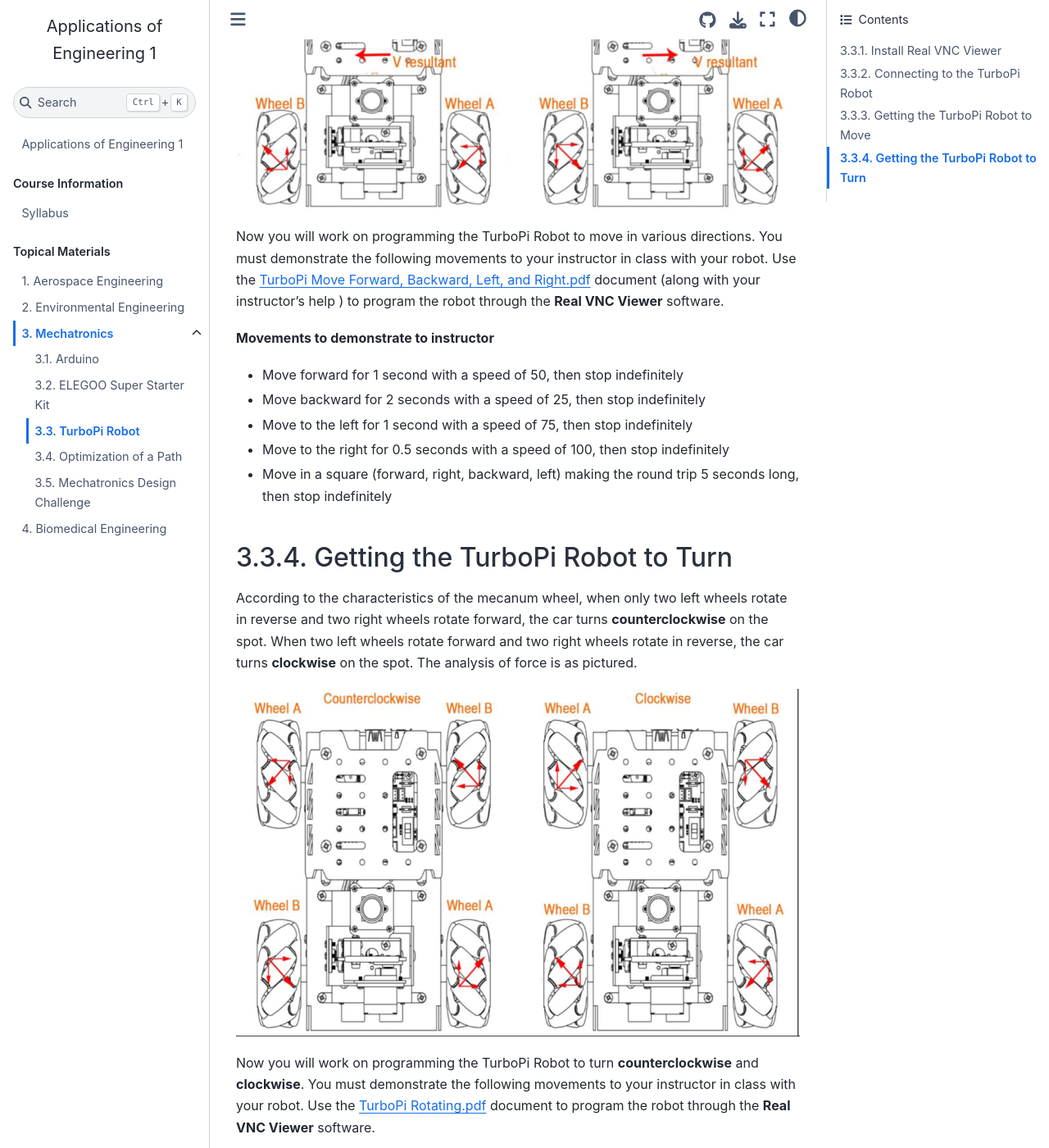
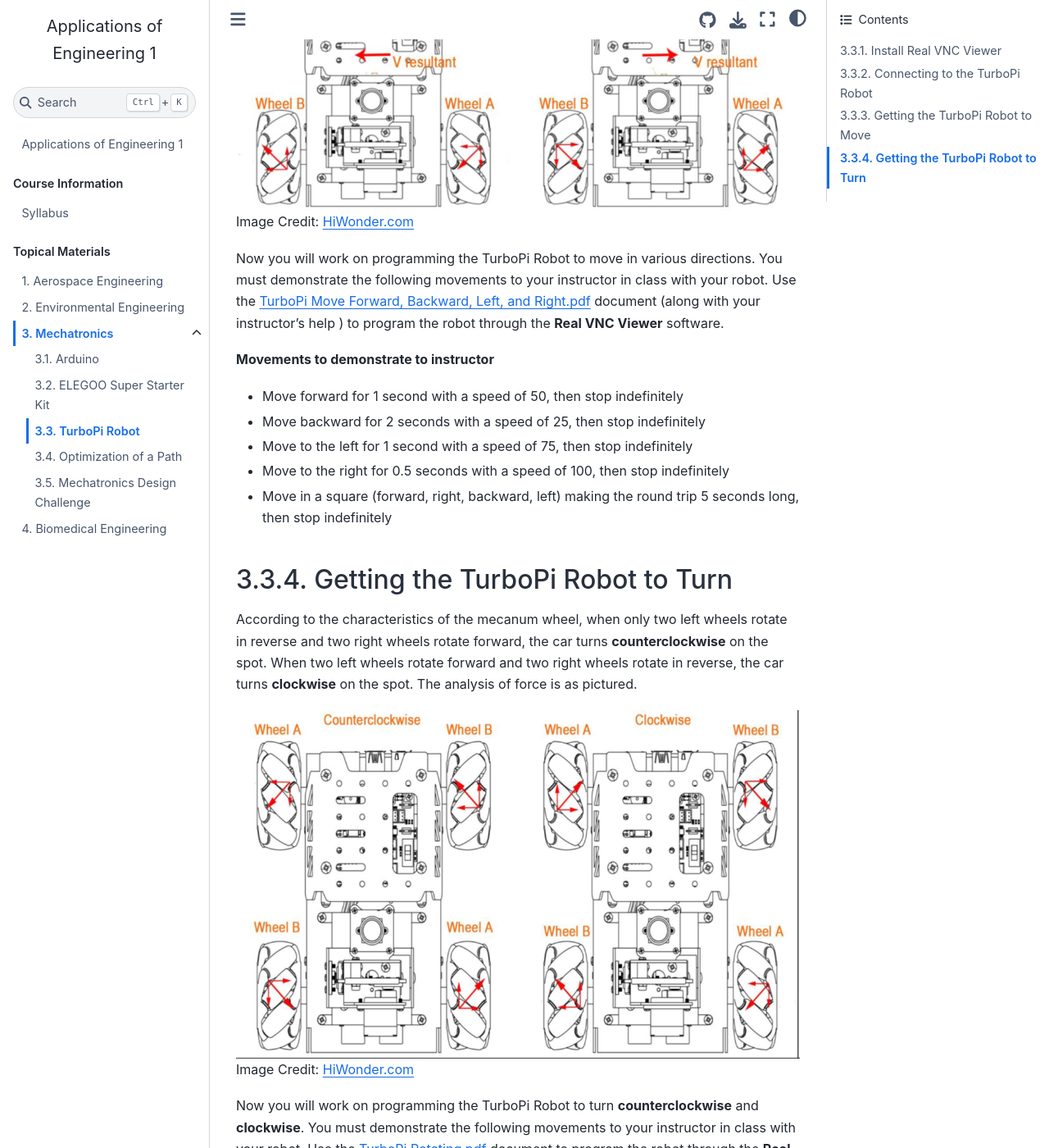
Before and after one commit to Culver-Academies/engineering1, a Jupyter Book: the page built from mech/TurboPi.md, in a window 1280 px wide and 1400 px high, scrolled down 1926 px. Shown: the whole window at 82% size. Built offline with Jupyter Book 1.0.4 settings and Sphinx 7.4.7 and the Sphinx Book theme 1.1.4, drawn with Linux system fonts in a browser that asks for light colours.

Commit message:
Update TurboPi.md

```diff
--- a/mech/TurboPi.md
+++ b/mech/TurboPi.md
@@ -31,7 +31,7 @@ backward. When A wheels rotate in reverse and B wheels rotate forward, the car *
 to the left. When B wheels rotate in reverse and A wheels rotate forward, the car
 **tranlates** to the right. The analysis of force is as pictured.
 
-![](../MecanumForwardBackSlide.png)
+![](../MecanumForwardBackSlide.png) <br>Image Credit: [HiWonder.com](https://www.hiwonder.com.cn/store/learn/117.html)
 
 Now you will work on programming the TurboPi Robot to move in various directions.
 You must demonstrate the following movements to your instructor in class with your robot. Use the [TurboPi Move Forward, Backward, Left, and Right.pdf](https://drive.google.com/file/d/1tCgWk_yjmzWOclA-Nno3G_lW1cvJ29Ni/view?usp=drive_link) document (along with your instructor's help ) to program the robot through the **Real VNC Viewer** software.
@@ -51,7 +51,7 @@ rotate in reverse and two right wheels rotate forward, the car turns
 right wheels rotate in reverse, the car turns **clockwise** on the spot. The analysis of
 force is as pictured.
 
-![](../MecanumTurn.png)
+![](../MecanumTurn.png) <br>Image Credit: [HiWonder.com](https://www.hiwonder.com.cn/store/learn/117.html)
 
 Now you will work on programming the TurboPi Robot to turn **counterclockwise** and **clockwise**.
 You must demonstrate the following movements to your instructor in class with your robot. Use the [TurboPi Rotating.pdf](https://drive.google.com/file/d/1CbrnBQZT-vjS1WbPN6FqY1I4YLGYoaZE/view?usp=drive_link) document to program the robot through the **Real VNC Viewer** software.
```
